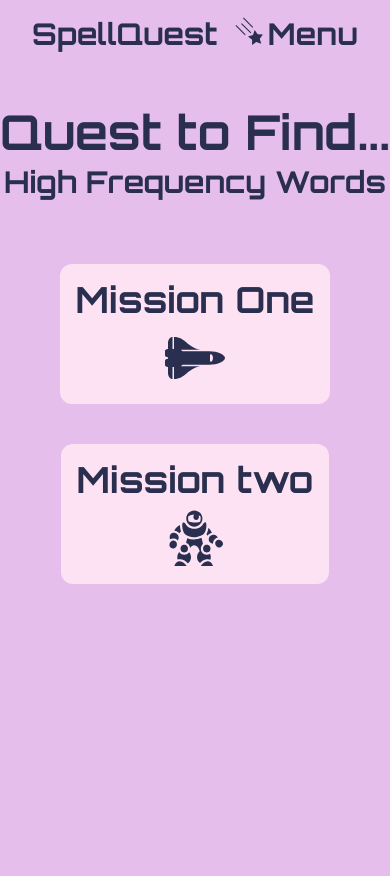
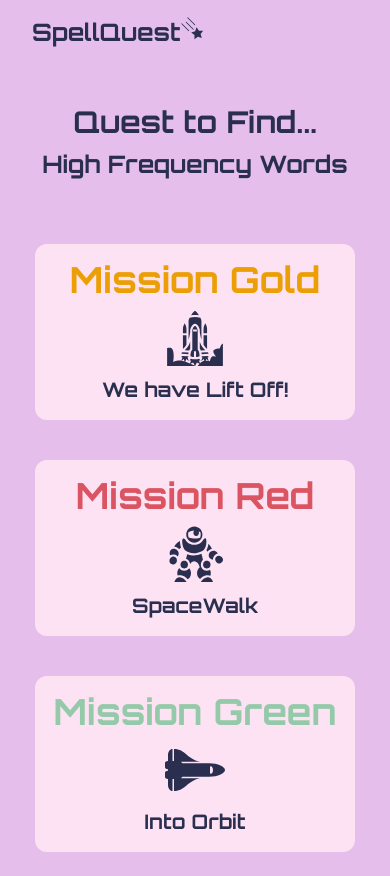
Before and after one commit to ghpaterson/jackquest, a Next.js app: page /menu in a window 390 px wide. Before the commit the page ends 844 px from the top, so only its background shows below. Built offline with nearby package versions, Linux system fonts and the light colour scheme.

Commit message:
small screen adaptation and mission green loading

```diff
--- a/components/cyclecontrol.js
+++ b/components/cyclecontrol.js
@@ -3,13 +3,13 @@ import React from "react";
 export default function CycleControl({ stopCycle, startCycle }) {
   return (
     <>
-      <div className="flex justify-center gap-4 font-orbitron">
+      <div className="flex justify-center gap-2 font-orbitron">
         <button
           onClick={() => {
             stopCycle();
             startCycle(1750);
           }}
-          className="bg-spaceDark text-spaceGreen text-xl py-2 px-6 rounded-xl"
+          className="bg-spaceDark text-spaceGreen text-base md:text-xl py-2 px-4 rounded-xl"
         >
           SLOW
         </button>
@@ -18,7 +18,7 @@ export default function CycleControl({ stopCycle, startCycle }) {
             stopCycle();
             startCycle(1250);
           }}
-          className="bg-spaceDark text-spaceYellow text-xl py-2 px-6 rounded-xl"
+          className="bg-spaceDark text-spaceYellow text-base md:text-xl py-2 px-4 rounded-xl"
         >
           MEDIUM
         </button>
@@ -27,7 +27,7 @@ export default function CycleControl({ stopCycle, startCycle }) {
             stopCycle();
             startCycle(750);
           }}
-          className="bg-spaceDark text-spaceRed text-xl py-2 px-6 rounded-xl"
+          className="bg-spaceDark text-spaceRed text-base md:text-xl py-2 px-4 rounded-xl"
         >
           FAST
         </button>
--- a/components/navbar.js
+++ b/components/navbar.js
@@ -1,15 +1,18 @@
 import Link from "next/link";
 import { GiFallingStar } from "react-icons/gi";
+import { useRouter } from "next/router";
 
 export default function NavBar() {
+  const router = useRouter();
+
   return (
-    <main className="flex justify-between text-spaceDark font-orbitron text-3xl md:text-4xl py-4 mx-8">
-      <div className="flex gap-4">
+    <main className="flex justify-between text-spaceDark font-orbitron text-2xl md:text-4xl py-4 mx-8">
+      <div className="flex md:gap-4">
         <h1>SpellQuest</h1>
         <GiFallingStar />
       </div>
       <nav>
-        <Link href="/menu">Menu</Link>
+        {router.pathname !== "/menu" ? <Link href="/menu">Menu</Link> : null}
       </nav>
     </main>
   );
--- a/pages/hfone.js
+++ b/pages/hfone.js
@@ -29,7 +29,9 @@ export default function HighFrequencyOne() {
       <NavBar />
       <div className="mt-20 md:mt-10 text-spaceDark">
         <div className="flex flex-col justify-center items-center gap-2 font-orbitron">
-          <h1 className=" text-5xl lg:text-6xl">Mission One...</h1>
+          <h1 className=" text-5xl text-spaceYellow lg:text-6xl">
+            Mission Gold:
+          </h1>
           <h1 className=" text-5xl lg:text-6xl">Let's Read</h1>
         </div>
         <div className="flex justify-center gap-4 lg:gap-14 my-10 px-2 ">
--- /dev/null
+++ b/pages/hfthree.js
@@ -0,0 +1,12 @@
+import NavBar from "@/components/navbar";
+
+export default function HfThree() {
+  return (
+    <main>
+      <NavBar />
+      <section className="font-orbitron text-2xl md:text-6xl text-spaceDark flex justify-center items-center py-20">
+        <h1>Mission Loading...</h1>
+      </section>
+    </main>
+  );
+}
--- a/pages/hftwo.js
+++ b/pages/hftwo.js
@@ -29,7 +29,9 @@ export default function HfTwo() {
       <NavBar />
       <div className="mt-20">
         <div className="flex flex-col justify-center items-center gap-2">
-          <h1 className="font-orbitron text-5xl lg:text-6xl">Mission Two...</h1>
+          <h1 className="font-orbitron text-spaceRed text-5xl lg:text-6xl">
+            Mission Red:
+          </h1>
           <h1 className="font-orbitron text-5xl lg:text-6xl">Let's Read</h1>
         </div>
         <div className="flex justify-center gap-4 lg:gap-14 my-10 px-2 font-comic">
--- a/pages/menu.js
+++ b/pages/menu.js
@@ -1,33 +1,45 @@
 import Link from "next/link";
 import NavBar from "../components/navbar";
 import { FaSpaceShuttle } from "react-icons/fa";
-import { GiSpaceSuit } from "react-icons/gi";
+import { GiSpaceSuit, GiSpaceShuttle } from "react-icons/gi";
 
 export default function Menu() {
   return (
     <main>
       <NavBar />
-      <section className="font-orbitron text-spaceDark text-5xl md:text-7xl flex flex-col items-center justify-center gap-2 py-10">
+      <section className="font-orbitron text-spaceDark text-3xl md:text-7xl flex flex-col items-center justify-center gap-2 py-10">
         <h1>Quest to Find...</h1>
-        <h2 className="text-3xl md:text-4xl">High Frequency Words</h2>
+        <h2 className="text-2xl md:text-4xl">High Frequency Words</h2>
       </section>
-      <section className="flex flex-col justify-center items-center gap-10 py-6 text-spaceDark text-4xl font-comic">
-        <div className="bg-spaceLight p-4 rounded-xl gap-2 font-orbitron">
+      <section className="flex flex-col justify-center items-center gap-10 py-6 text-spaceDark text-4xl">
+        <div className="bg-spaceLight w-80 p-4 rounded-xl gap-2 font-orbitron">
           <Link
             href="/hfone"
             className="flex flex-col justify-center items-center gap-2"
           >
-            <div>Mission One</div>
-            <FaSpaceShuttle className="text-6xl" />
+            <div className="text-spaceYellow ">Mission Gold</div>
+            <GiSpaceShuttle className="text-6xl" />
+            <div className="text-xl">We have Lift Off!</div>
           </Link>
         </div>
-        <div className="bg-spaceLight p-4 rounded-xl gap-2 font-orbitron">
+        <div className="bg-spaceLight w-80 p-4 rounded-xl gap-2 font-orbitron">
           <Link
             href="/hftwo"
             className="flex flex-col justify-center items-center gap-2"
           >
-            <div>Mission two</div>
+            <div className="text-spaceRed">Mission Red</div>
             <GiSpaceSuit className="text-6xl" />
+            <div className="text-xl">SpaceWalk</div>
+          </Link>
+        </div>
+        <div className="bg-spaceLight w-80 p-4 rounded-xl gap-2 font-orbitron">
+          <Link
+            href="/hfthree"
+            className="flex flex-col justify-center items-center gap-2"
+          >
+            <div className="text-spaceGreen">Mission Green</div>
+            <FaSpaceShuttle className="text-6xl" />
+            <div className="text-xl">Into Orbit</div>
           </Link>
         </div>
       </section>
```
